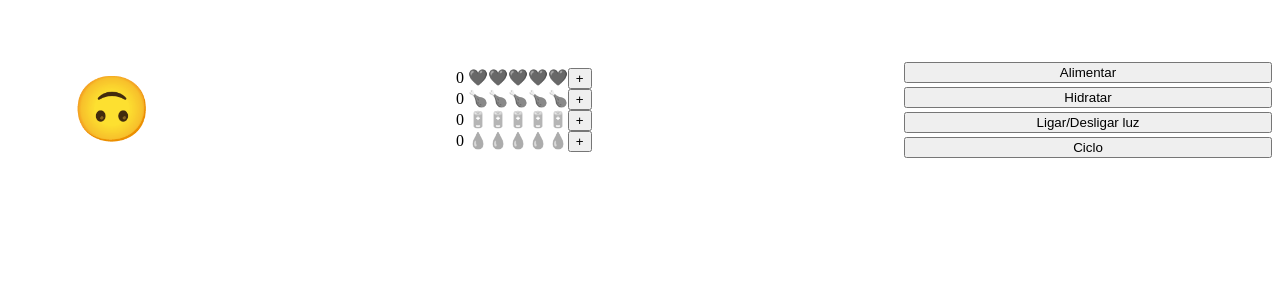
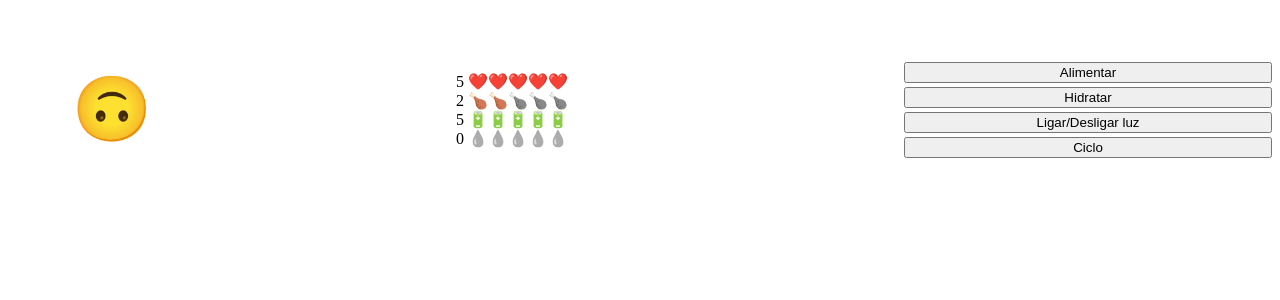
Before and after one commit to ufjf-dcc207/ufjf-dcc207-2026-3-a-atv06-mateussalamargo, a React (Vite) app: page / in a window 1280 px wide. Shown: the top 300 px of the page. Built offline with nearby package versions, Linux system fonts and the light colour scheme.

Commit message:
Puxa o status

```diff
--- a/src/Atributo.tsx
+++ b/src/Atributo.tsx
@@ -3,23 +3,13 @@ import "./atributo.css"
 
 type AtributoProps = {
     emoji: string;
+    valor: number;
 }
 
-export default function Atributo({emoji}:AtributoProps) {
-    const [valor,setValor] = useState<number>(0)
-
-    function emojiClick() {
-        if(valor === 5)
-            setValor(0)
-        else
-            setValor(valor+1)
-    }
-
-
+export default function Atributo({emoji,valor}:AtributoProps) {
     return (
         <div className="atributo">
             <div className="emojiAtributo">{valor} {emoji.repeat(valor)}<span className="inativo">{emoji.repeat(5 - valor)}</span></div>
-            <button onClick={emojiClick}>+</button>
         </div>
     )
 }
--- a/src/Emoji.tsx
+++ b/src/Emoji.tsx
@@ -12,36 +12,31 @@ const EmojiMap = new Map<EmojiKeys, string>([
 
 export default function Emoji() {
     const [status, setStatus] = useState<EmojiKeys>("feliz");
+    const [vida,setVida] = useState<number>(5)
+    const [energia,setEnergia] = useState<number>(5)
+    const [comida,setComida] = useState<number>(2)
+    const [agua,setAgua] = useState<number>(0)
 
-    function alimentarClick() {setStatus("feliz")}
+    function alimentarClick() {
+        setComida(Math.min(5,comida+1))
+    }
 
-    function hidratarClick() {setStatus("morto")}
+    function hidratarClick() {
+        setAgua(Math.min(5,agua+1))
+    }
 
-    function alternarLuzClick() {setStatus("doente")}
+    function alternarLuzClick() {}
 
-    function cicloClick() {
-        switch(status) {
-            case "feliz":
-                setStatus("doente")
-                break
-
-            case "doente":
-                setStatus("morto")
-                break
-
-            case "morto":
-                setStatus("feliz")
-        }
-    }
+    function cicloClick() {}
 
     return (
         <div className="emoji">
             <div className="rosto">{EmojiMap.get(status) || "🙃"}</div>
             <div className="atributos">
-                <Atributo emoji="❤️"/>
-                <Atributo emoji="🍗"/>
-                <Atributo emoji="🔋"/>
-                <Atributo emoji="💧"/>
+                <Atributo emoji="❤️" valor={vida}/>
+                <Atributo emoji="🍗" valor={comida}/>
+                <Atributo emoji="🔋" valor={energia}/>
+                <Atributo emoji="💧" valor={agua}/>
             </div>
             <div className="acoes">
                 <button onClick={alimentarClick}>Alimentar</button>
```
